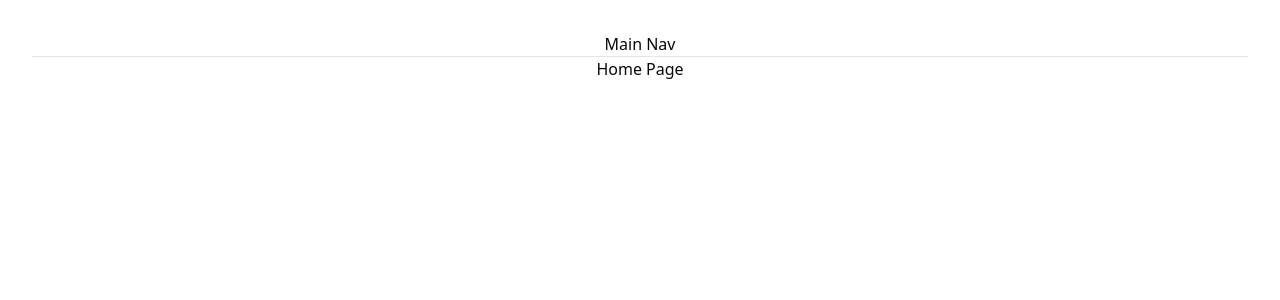
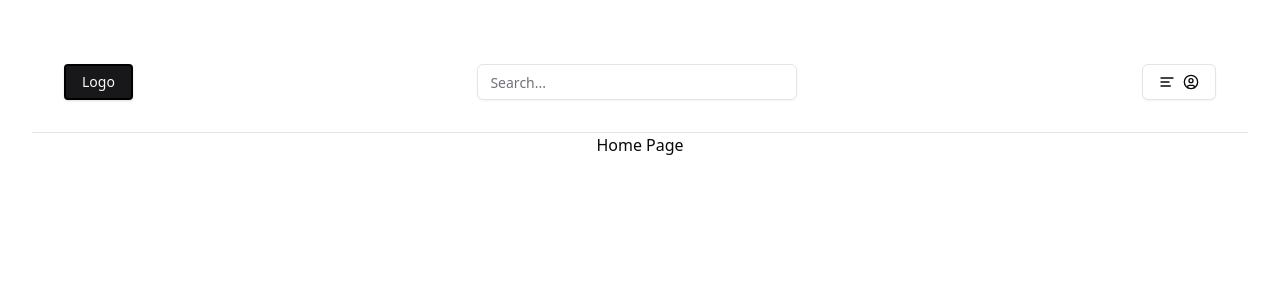
Before and after one commit to 1st-Nontawat/Camping, a React (Vite) app in the folder client/: page / in a window 1280 px wide. Shown: the top 300 px of the page. Built offline with nearby package versions, Linux system fonts and the light colour scheme.

Commit message:
Edit Navbar

```diff
--- a/client/package.json
+++ b/client/package.json
@@ -10,12 +10,14 @@
     "preview": "vite preview"
   },
   "dependencies": {
+    "@radix-ui/react-dropdown-menu": "^2.1.15",
     "@radix-ui/react-slot": "^1.2.3",
     "class-variance-authority": "^0.7.1",
     "clsx": "^2.1.1",
     "lucide-react": "^0.525.0",
     "react": "^19.1.0",
     "react-dom": "^19.1.0",
+    "react-icons": "^5.5.0",
     "tailwind-merge": "^3.3.1",
     "tailwindcss-animate": "^1.0.7"
   },
--- /dev/null
+++ b/client/src/components/ui/dropdown-menu.jsx
@@ -0,0 +1,156 @@
+import * as React from "react"
+import * as DropdownMenuPrimitive from "@radix-ui/react-dropdown-menu"
+import { Check, ChevronRight, Circle } from "lucide-react"
+
+import { cn } from "@/lib/utils"
+
+const DropdownMenu = DropdownMenuPrimitive.Root
+
+const DropdownMenuTrigger = DropdownMenuPrimitive.Trigger
+
+const DropdownMenuGroup = DropdownMenuPrimitive.Group
+
+const DropdownMenuPortal = DropdownMenuPrimitive.Portal
+
+const DropdownMenuSub = DropdownMenuPrimitive.Sub
+
+const DropdownMenuRadioGroup = DropdownMenuPrimitive.RadioGroup
+
+const DropdownMenuSubTrigger = React.forwardRef(({ className, inset, children, ...props }, ref) => (
+  <DropdownMenuPrimitive.SubTrigger
+    ref={ref}
+    className={cn(
+      "flex cursor-default select-none items-center gap-2 rounded-sm px-2 py-1.5 text-sm outline-none focus:bg-accent data-[state=open]:bg-accent [&_svg]:pointer-events-none [&_svg]:size-4 [&_svg]:shrink-0",
+      inset && "pl-8",
+      className
+    )}
+    {...props}>
+    {children}
+    <ChevronRight className="ml-auto" />
+  </DropdownMenuPrimitive.SubTrigger>
+))
+DropdownMenuSubTrigger.displayName =
+  DropdownMenuPrimitive.SubTrigger.displayName
+
+const DropdownMenuSubContent = React.forwardRef(({ className, ...props }, ref) => (
+  <DropdownMenuPrimitive.SubContent
+    ref={ref}
+    className={cn(
+      "z-50 min-w-[8rem] overflow-hidden rounded-md border bg-popover p-1 text-popover-foreground shadow-lg data-[state=open]:animate-in data-[state=closed]:animate-out data-[state=closed]:fade-out-0 data-[state=open]:fade-in-0 data-[state=closed]:zoom-out-95 data-[state=open]:zoom-in-95 data-[side=bottom]:slide-in-from-top-2 data-[side=left]:slide-in-from-right-2 data-[side=right]:slide-in-from-left-2 data-[side=top]:slide-in-from-bottom-2 origin-[--radix-dropdown-menu-content-transform-origin]",
+      className
+    )}
+    {...props} />
+))
+DropdownMenuSubContent.displayName =
+  DropdownMenuPrimitive.SubContent.displayName
+
+const DropdownMenuContent = React.forwardRef(({ className, sideOffset = 4, ...props }, ref) => (
+  <DropdownMenuPrimitive.Portal>
+    <DropdownMenuPrimitive.Content
+      ref={ref}
+      sideOffset={sideOffset}
+      className={cn(
+        "z-50 max-h-[var(--radix-dropdown-menu-content-available-height)] min-w-[8rem] overflow-y-auto overflow-x-hidden rounded-md border bg-popover p-1 text-popover-foreground shadow-md",
+        "data-[state=open]:animate-in data-[state=closed]:animate-out data-[state=closed]:fade-out-0 data-[state=open]:fade-in-0 data-[state=closed]:zoom-out-95 data-[state=open]:zoom-in-95 data-[side=bottom]:slide-in-from-top-2 data-[side=left]:slide-in-from-right-2 data-[side=right]:slide-in-from-left-2 data-[side=top]:slide-in-from-bottom-2 origin-[--radix-dropdown-menu-content-transform-origin]",
+        className
+      )}
+      {...props} />
+  </DropdownMenuPrimitive.Portal>
+))
+DropdownMenuContent.displayName = DropdownMenuPrimitive.Content.displayName
+
+const DropdownMenuItem = React.forwardRef(({ className, inset, ...props }, ref) => (
+  <DropdownMenuPrimitive.Item
+    ref={ref}
+    className={cn(
+      "relative flex cursor-default select-none items-center gap-2 rounded-sm px-2 py-1.5 text-sm outline-none transition-colors focus:bg-accent focus:text-accent-foreground data-[disabled]:pointer-events-none data-[disabled]:opacity-50 [&>svg]:size-4 [&>svg]:shrink-0",
+      inset && "pl-8",
+      className
+    )}
+    {...props} />
+))
+DropdownMenuItem.displayName = DropdownMenuPrimitive.Item.displayName
+
+const DropdownMenuCheckboxItem = React.forwardRef(({ className, children, checked, ...props }, ref) => (
+  <DropdownMenuPrimitive.CheckboxItem
+    ref={ref}
+    className={cn(
+      "relative flex cursor-default select-none items-center rounded-sm py-1.5 pl-8 pr-2 text-sm outline-none transition-colors focus:bg-accent focus:text-accent-foreground data-[disabled]:pointer-events-none data-[disabled]:opacity-50",
+      className
+    )}
+    checked={checked}
+    {...props}>
+    <span className="absolute left-2 flex h-3.5 w-3.5 items-center justify-center">
+      <DropdownMenuPrimitive.ItemIndicator>
+        <Check className="h-4 w-4" />
+      </DropdownMenuPrimitive.ItemIndicator>
+    </span>
+    {children}
+  </DropdownMenuPrimitive.CheckboxItem>
+))
+DropdownMenuCheckboxItem.displayName =
+  DropdownMenuPrimitive.CheckboxItem.displayName
+
+const DropdownMenuRadioItem = React.forwardRef(({ className, children, ...props }, ref) => (
+  <DropdownMenuPrimitive.RadioItem
+    ref={ref}
+    className={cn(
+      "relative flex cursor-default select-none items-center rounded-sm py-1.5 pl-8 pr-2 text-sm outline-none transition-colors focus:bg-accent focus:text-accent-foreground data-[disabled]:pointer-events-none data-[disabled]:opacity-50",
+      className
+    )}
+    {...props}>
+    <span className="absolute left-2 flex h-3.5 w-3.5 items-center justify-center">
+      <DropdownMenuPrimitive.ItemIndicator>
+        <Circle className="h-2 w-2 fill-current" />
+      </DropdownMenuPrimitive.ItemIndicator>
+    </span>
+    {children}
+  </DropdownMenuPrimitive.RadioItem>
+))
+DropdownMenuRadioItem.displayName = DropdownMenuPrimitive.RadioItem.displayName
+
+const DropdownMenuLabel = React.forwardRef(({ className, inset, ...props }, ref) => (
+  <DropdownMenuPrimitive.Label
+    ref={ref}
+    className={cn("px-2 py-1.5 text-sm font-semibold", inset && "pl-8", className)}
+    {...props} />
+))
+DropdownMenuLabel.displayName = DropdownMenuPrimitive.Label.displayName
+
+const DropdownMenuSeparator = React.forwardRef(({ className, ...props }, ref) => (
+  <DropdownMenuPrimitive.Separator
+    ref={ref}
+    className={cn("-mx-1 my-1 h-px bg-muted", className)}
+    {...props} />
+))
+DropdownMenuSeparator.displayName = DropdownMenuPrimitive.Separator.displayName
+
+const DropdownMenuShortcut = ({
+  className,
+  ...props
+}) => {
+  return (
+    <span
+      className={cn("ml-auto text-xs tracking-widest opacity-60", className)}
+      {...props} />
+  );
+}
+DropdownMenuShortcut.displayName = "DropdownMenuShortcut"
+
+export {
+  DropdownMenu,
+  DropdownMenuTrigger,
+  DropdownMenuContent,
+  DropdownMenuItem,
+  DropdownMenuCheckboxItem,
+  DropdownMenuRadioItem,
+  DropdownMenuLabel,
+  DropdownMenuSeparator,
+  DropdownMenuShortcut,
+  DropdownMenuGroup,
+  DropdownMenuPortal,
+  DropdownMenuSub,
+  DropdownMenuSubContent,
+  DropdownMenuSubTrigger,
+  DropdownMenuRadioGroup,
+}
--- /dev/null
+++ b/client/src/components/ui/input.jsx
@@ -0,0 +1,19 @@
+import * as React from "react"
+
+import { cn } from "@/lib/utils"
+
+const Input = React.forwardRef(({ className, type, ...props }, ref) => {
+  return (
+    <input
+      type={type}
+      className={cn(
+        "flex h-9 w-full rounded-md border border-input bg-transparent px-3 py-1 text-base shadow-sm transition-colors file:border-0 file:bg-transparent file:text-sm file:font-medium file:text-foreground placeholder:text-muted-foreground focus-visible:outline-none focus-visible:ring-1 focus-visible:ring-ring disabled:cursor-not-allowed disabled:opacity-50 md:text-sm",
+        className
+      )}
+      ref={ref}
+      {...props} />
+  );
+})
+Input.displayName = "Input"
+
+export { Input }
--- /dev/null
+++ b/client/src/components/ui/navbar/DropdownListManu.jsx
@@ -0,0 +1,44 @@
+import {
+  DropdownMenu,
+  DropdownMenuContent,
+  DropdownMenuItem,
+  DropdownMenuLabel,
+  DropdownMenuSeparator,
+  DropdownMenuTrigger,
+} from "@/components/ui/dropdown-menu"
+
+import { AlignLeft } from 'lucide-react';
+import Usericon from "./Usericon";
+import { Button } from "../button";
+import { links } from "@/utils/link";
+import { Link } from "react-router-dom";
+
+const DropdownListManu = () => {
+  return (
+    <DropdownMenu>
+    <DropdownMenuTrigger asChild>
+
+      <Button variant="outline" >
+      <AlignLeft  />
+      <Usericon />
+    </Button>
+
+  </DropdownMenuTrigger>
+  <DropdownMenuContent>
+    <DropdownMenuLabel>My Account</DropdownMenuLabel>
+    <DropdownMenuSeparator />
+
+  {
+  links.map((Item, index) => (
+    <DropdownMenuItem key={index} asChild>
+      <Link to={Item.href}>{Item.label}</Link>
+    </DropdownMenuItem>
+  )
+  )}
+
+
+  </DropdownMenuContent>
+</DropdownMenu>
+  )
+}
+export default DropdownListManu
--- /dev/null
+++ b/client/src/components/ui/navbar/Logo.jsx
@@ -0,0 +1,12 @@
+import { Link } from "react-router-dom";
+import { Button } from "../../ui/button";
+
+const Logo = () => {
+  return (
+    <Button asChild className="border-2 border-black rounded px-4 py-2">
+      <Link to="/">Logo</Link>
+    </Button>
+  );
+};
+
+export default Logo;
--- /dev/null
+++ b/client/src/components/ui/navbar/Navbar.jsx
@@ -0,0 +1,16 @@
+import DropdownListManu from "./DropdownListManu"
+import Logo from "./Logo"
+import Searchbar from "./Searchbar"
+
+const Navbar = () => {
+  return (
+    <nav>
+        <div className="flex flex-col items-center py-8 px-8 justify-between sm:flex-row gap-4">
+        <Logo />
+        <Searchbar />
+        <DropdownListManu />
+        </div>
+    </nav>
+  )
+}
+export default Navbar
--- /dev/null
+++ b/client/src/components/ui/navbar/Searchbar.jsx
@@ -0,0 +1,13 @@
+import { Input } from "../input"
+
+
+const Searchbar = () => {
+  return (
+    <Input
+        type="text"
+        placeholder="Search..."
+        className="max-w-xs"
+    />
+  )
+}
+export default Searchbar
--- /dev/null
+++ b/client/src/components/ui/navbar/Usericon.jsx
@@ -0,0 +1,11 @@
+import { CircleUser } from 'lucide-react';
+
+const Usericon = () => {
+  return (
+    <div >
+       <CircleUser />
+    </div>
+  );
+};
+
+export default Usericon;
--- a/client/src/layouts/Layout.jsx
+++ b/client/src/layouts/Layout.jsx
@@ -1,9 +1,10 @@
+import Navbar from "@/components/ui/navbar/Navbar";
 import { Outlet } from "react-router-dom";
 
 export const Layout = () => {
   return (
     <div>
-        <h1>Main Nav</h1>
+        <Navbar />
         <hr />
     <Outlet />
     </div>
--- a/client/src/layouts/LayoutAdmin.jsx
+++ b/client/src/layouts/LayoutAdmin.jsx
@@ -1,9 +1,11 @@
+import Navbar from "@/components/ui/navbar/Navbar"
 import { Outlet } from "react-router-dom"
+
 
 const LayoutAdmin = () => {
   return (
     <div>
-        <h1>Navbar</h1>
+        <Navbar/>
         <Outlet />
     </div>
   )
--- /dev/null
+++ b/client/src/utils/link.jsx
@@ -0,0 +1,5 @@
+
+export const links = [
+    { href: "/", label: "Home" },
+    { href: "/about", label: "About" },
+];
```
Also changed, not shown: 1 other file (tests, documents, lock files or other folders).
